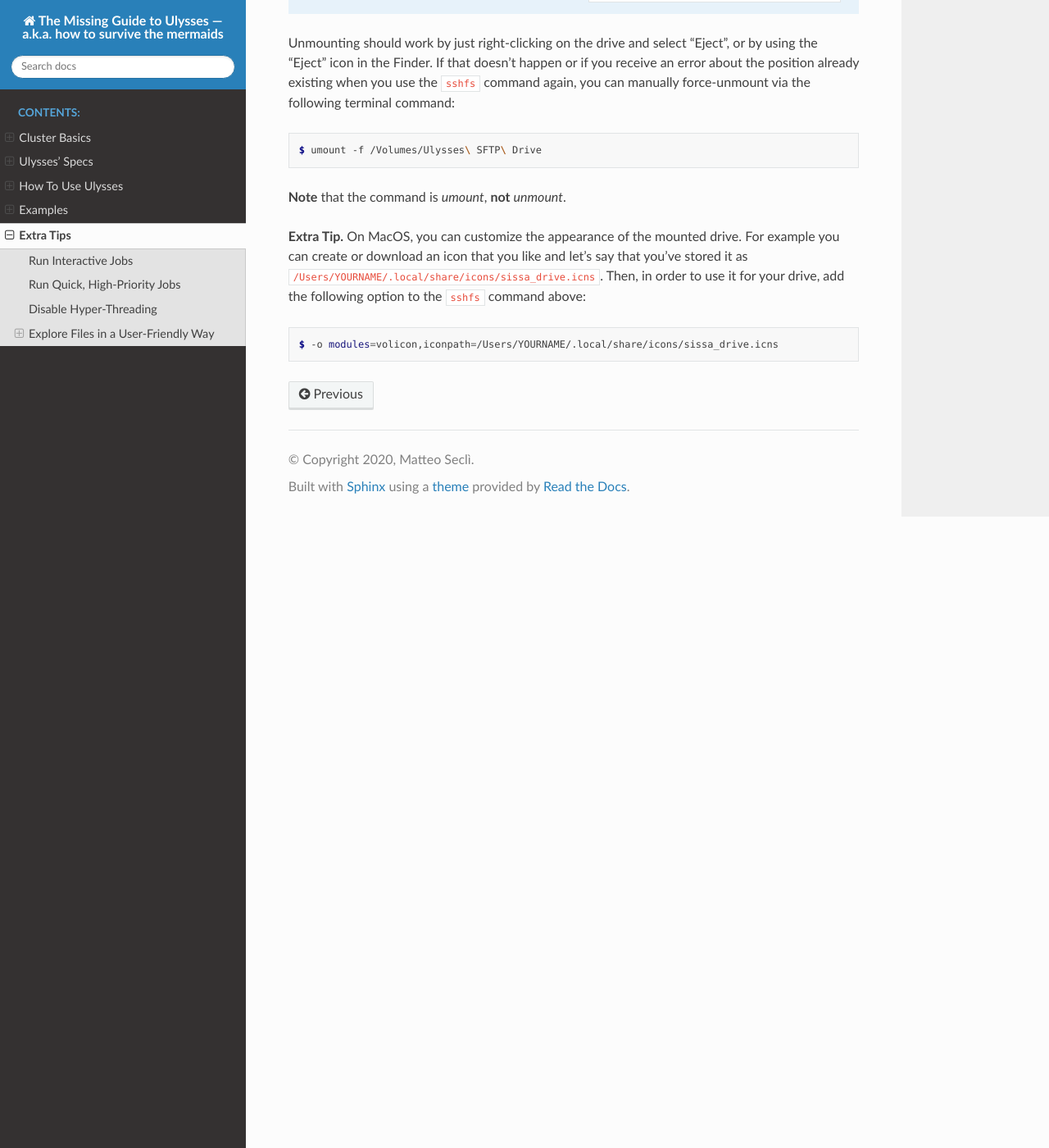
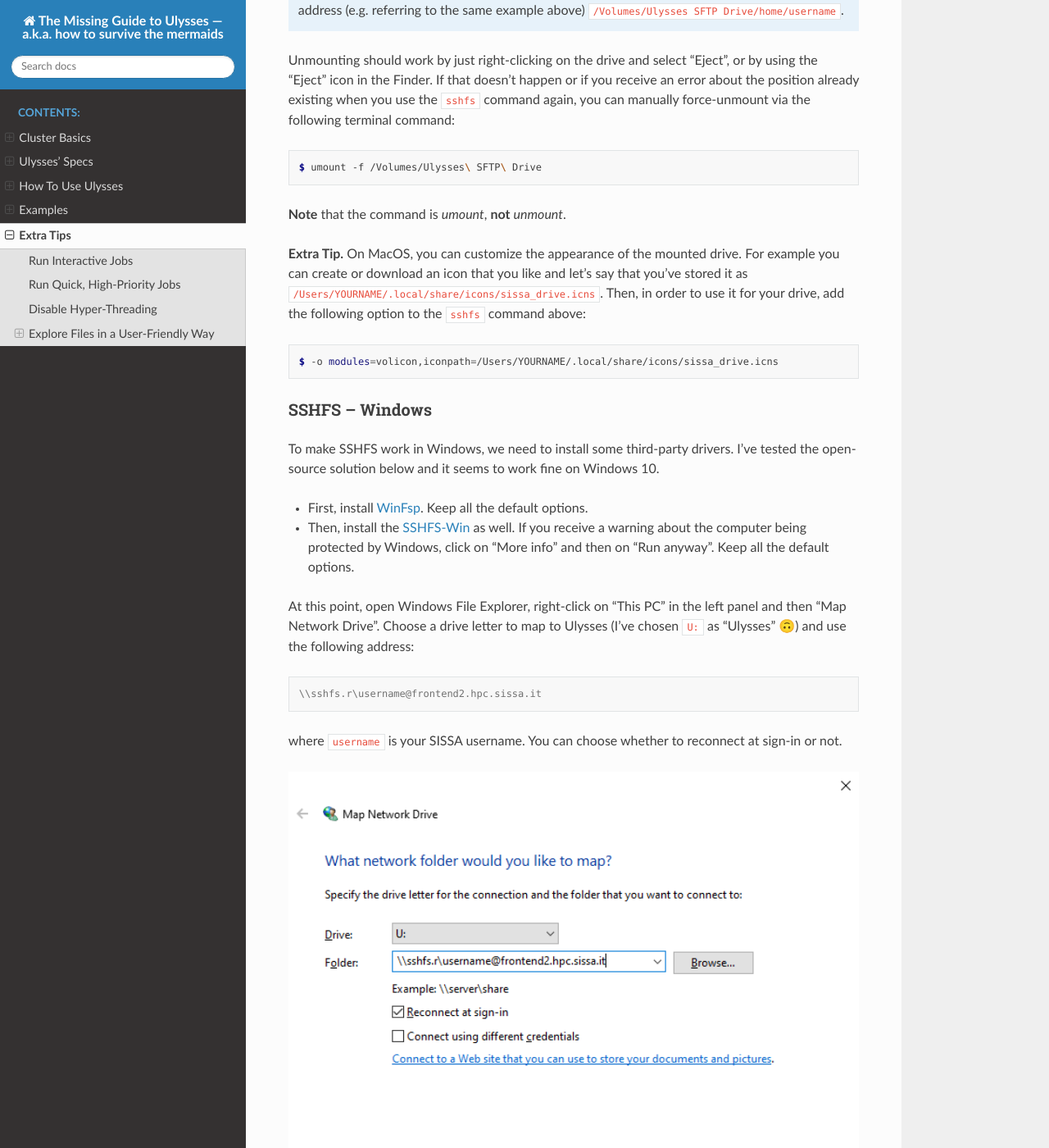
Before and after one commit to matteosecli/Ulysses-doc, a Sphinx documentation site: the page built from doc/source/extra-tips.rst, in a window 1280 px wide and 1400 px high, scrolled down 10650 px. Shown: the whole window at 82% size. Built offline with Sphinx 7.4.7 and the Read the Docs theme 2.0.0, drawn with Linux system fonts in a browser that asks for light colours; some of the changed text lies outside the part shown.

Commit message:
SSHFS for Windows

```diff
--- a/doc/source/extra-tips.rst
+++ b/doc/source/extra-tips.rst
@@ -149,6 +147,11 @@
 
 Finder does not natively support SFTP. You have to resort to a third-party solution or use SSHFS (see the section :ref:`SSHFS -- MacOS`).
 
+SFTP -- Windows
+^^^^^^^^^^^^^^^
+
+Windows Explorer does not natively support SFTP. You have to resort to a third-party solution or use SSHFS (see the section :ref:`SSHFS -- Windows`), though even SSHFS requires installing additional software.
+
 SSHFS -- Linux
 ^^^^^^^^^^^^^^
 
@@ -211,7 +214,7 @@
 
 The steps for MacOS are similar to the ones outlined in :ref:`SSHFS -- Linux` (have a read), with the notable exception that **you don't have to create the local folder**.
 
-To install SSHFS on MacOS, first install `HomeBrew <https://brew.sh>`. Then, fire up a terminal and execute
+To install SSHFS on MacOS, first install `HomeBrew <https://brew.sh>`_. Then, fire up a terminal and execute
 
 .. code-block:: console
 
@@ -240,3 +243,44 @@
 .. code-block:: console
 
    $ -o modules=volicon,iconpath=/Users/YOURNAME/.local/share/icons/sissa_drive.icns
+
+SSHFS -- Windows
+^^^^^^^^^^^^^^^^
+
+To make SSHFS work in Windows, we need to install some third-party drivers. I've tested the open-source solution below and it seems to work fine on Windows 10.
+
+* First, install `WinFsp <https://github.com/billziss-gh/winfsp/releases/latest>`_. Keep all the default options.
+* Then, install the `SSHFS-Win <https://github.com/billziss-gh/sshfs-win/releases/latest>`_ as well. If you receive a warning about the computer being protected by Windows, click on "More info" and then on "Run anyway". Keep all the default options.
+
+At this point, open Windows File Explorer, right-click on "This PC" in the left panel and then "Map Network Drive". Choose a drive letter to map to Ulysses (I've chosen ``U:`` as "Ulysses" 🙃) and use the following address:
+
+.. code-block:: console
+
+   \\sshfs.r\username@frontend2.hpc.sissa.it
+
+where ``username`` is your SISSA username. You can choose whether to reconnect at sign-in or not.
+
+.. figure:: res/sshfs_windows_01.png
+   :width: 100%
+   :alt: sshfs_windows_01
+   :align: center
+
+You will be prompted with user/pass:
+
+.. figure:: res/sshfs_windows_02.png
+   :width: 67%
+   :alt: sshfs_windows_02
+   :align: center
+
+and then you should be set! 😄
+
+The guide of SSHFS-Win has also a nice animation of the whole procedure (just be sure to use the correct SISSA address I've put above):
+
+.. figure:: res/sshfs_windows_capture.gif
+   :width: 100%
+   :alt: sshfs_windows_capture
+   :align: center
+
+   Animation taken from the `guide <https://github.com/billziss-gh/sshfs-win>`_ of SSHFS-Win.
+
+.. warning:: On Windows, folder paths use a ``\`` instead of the ``/`` used on Linux and MacOS!
```
Also changed, not shown: other parts of doc/source/extra-tips.rst (+0 -2 lines), doc/source/res/sshfs_windows_01.png (added), doc/source/res/sshfs_windows_02.png (added), doc/source/res/sshfs_windows_capture.gif (added).
